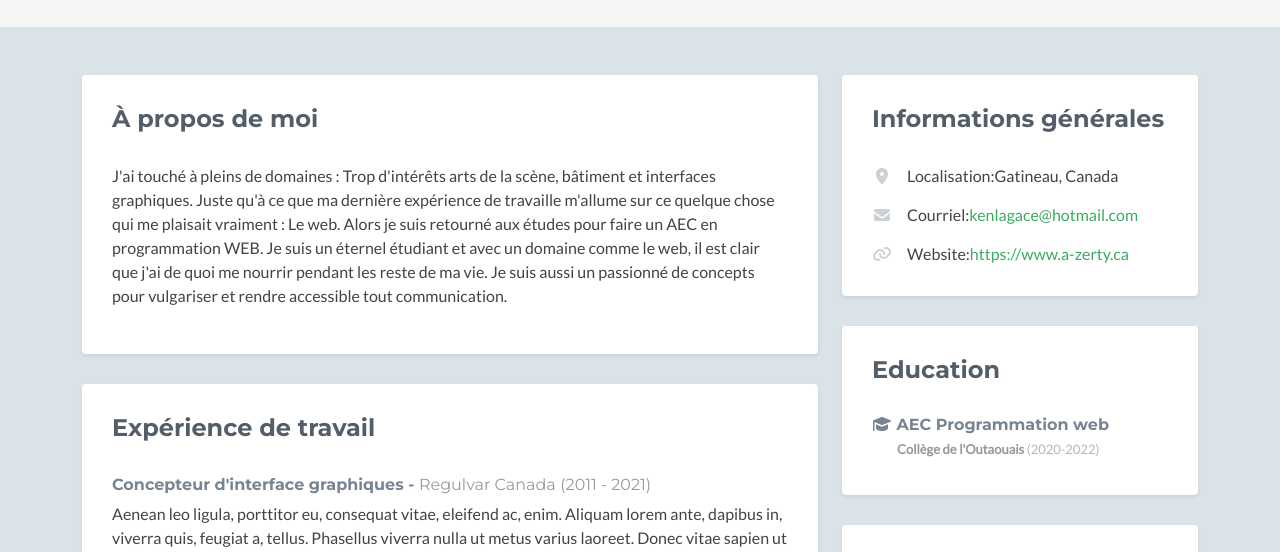
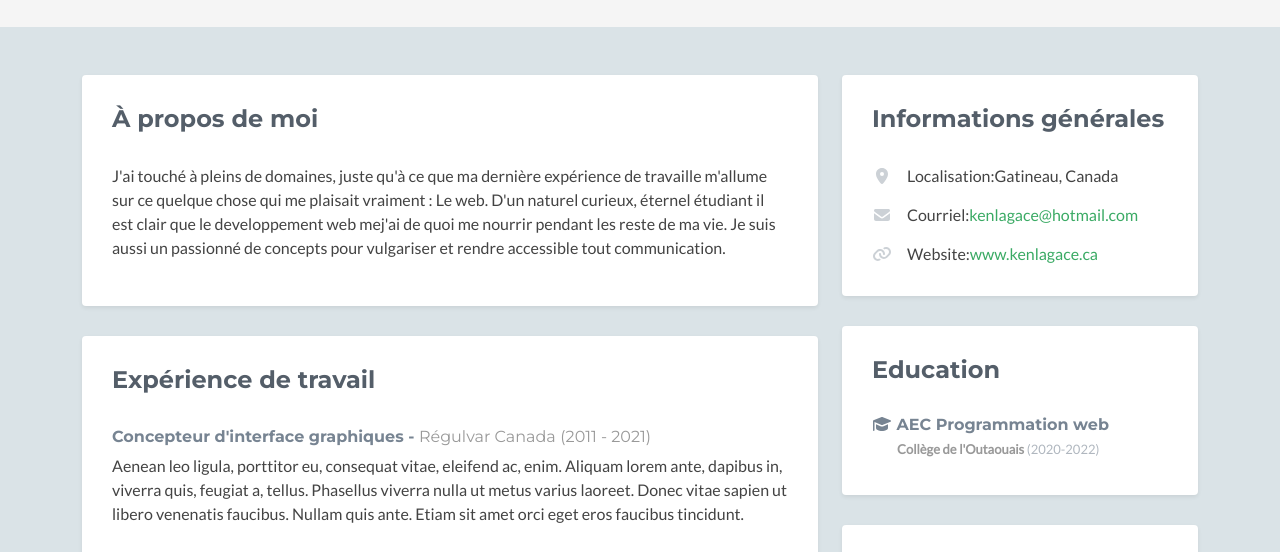
Before and after one commit to Key-Wez/cv_v01, a plain HTML site: page index.html in a window 1280 px wide. Shown: the part 223-775 px from the top of the page. Drawn offline with nearby package versions, Linux system fonts and the light colour scheme; no server answers; a script that the page names is missing; some icons are missing.

Commit message:
Version de travail avant branch deploiment

```diff
--- a/index.html
+++ b/index.html
@@ -10,7 +10,8 @@
     <meta name="viewport" content="width=device-width, initial-scale=1.0">
     <meta name="description" content="Boootstrap Portfolio/Resume Theme for Developers">
     <meta name="author" content="Xiaoying Riley at 3rd Wave Media">
-    <link rel="shortcut icon" href="favicon.ico">
+    <!-- <link rel="shortcut icon" href="favicon.ico"> -->
+    <link rel="shortcut icon" type="image/x-icon" href="/favicon.ico">
 
     <link href='https://fonts.googleapis.com/css?family=Lato:300,400,300italic,400italic' rel='stylesheet'
         type='text/css'>
@@ -95,11 +96,9 @@
                     <div class="section-inner shadow-sm rounded">
                         <h2 class="heading">À propos de moi</h2>
                         <div class="content">
-                            <p>J'ai touché à pleins de domaines : Trop d'intérêts arts de la scène, bâtiment et
-                                interfaces graphiques. Juste qu'à ce que ma dernière expérience de travaille m'allume
-                                sur ce quelque chose qui me plaisait vraiment : Le web. Alors je suis retourné aux
-                                études pour faire un AEC en programmation WEB. Je suis un éternel étudiant et avec un
-                                domaine comme le web, il est clair que j'ai de quoi me nourrir pendant les reste de ma
+                            <p>J'ai touché à pleins de domaines, juste qu'à ce que ma dernière expérience de travaille m'allume
+                                sur ce quelque chose qui me plaisait vraiment : Le web. D'un naturel curieux, éternel étudiant il est clair que le developpement
+                                web mej'ai de quoi me nourrir pendant les reste de ma
                                 vie. Je suis aussi un passionné de concepts pour vulgariser et rendre accessible tout
                                 communication.</p>
 
@@ -116,7 +115,7 @@
                         <div class="content">
                             <div class="item">
                                 <h3 class="title">Concepteur d'interface graphiques - <span class="place"><a
-                                            href="http://www.regulvar.com">Regulvar Canada</a></span> <span
+                                            href="http://www.regulvar.com">Régulvar Canada</a></span> <span
                                         class="year">(2011 - 2021)</span></h3>
                                 <p>Aenean leo ligula, porttitor eu, consequat vitae, eleifend ac, enim. Aliquam lorem
                                     ante, dapibus in, viverra quis, feugiat a, tellus. Phasellus viverra nulla ut metus
@@ -399,7 +398,7 @@
                                 <li><i class="fas fa-envelope"></i><span class="sr-only">Courriel:</span><a
                                         href="mailto:kenlagace@hotmail.com">kenlagace@hotmail.com</a></li>
                                 <li><i class="fas fa-link"></i><span class="sr-only">Website:</span><a
-                                        href="https://www.a-zerty.ca">https://www.a-zerty.ca</a></li>
+                                        href="http://www.kenlagace.ca">www.kenlagace.ca</a></li>
                             </ul>
                         </div>
                         <!--//content-->
@@ -611,7 +610,7 @@
 
                 <aside class="list music aside section">
                     <div class="section-inner shadow-sm rounded">
-                        <h2 class="heading">Favourite coding music (YouTube Music)</h2>
+                        <h2 class="heading"><i class="fas fa-heart"></i> Musique pour coder (YouTube Music)</h2>
                         <div class="content">
                             <ul class="list-unstyled">
                                 <li><i class="fas fa-headphones"></i> <a
```
Also changed, not shown: favicon.ico, temp_iconsTest/KLfav.png (added), temp_iconsTest/KLfav2.png (added), temp_iconsTest/KLfav3.png (added), temp_iconsTest/_KL2_favicon.ico (added), temp_iconsTest/_KL3_favicon.ico (added), temp_iconsTest/__favicon.ico (added), temp_iconsTest/testFav.svg (added), 3 other files.
